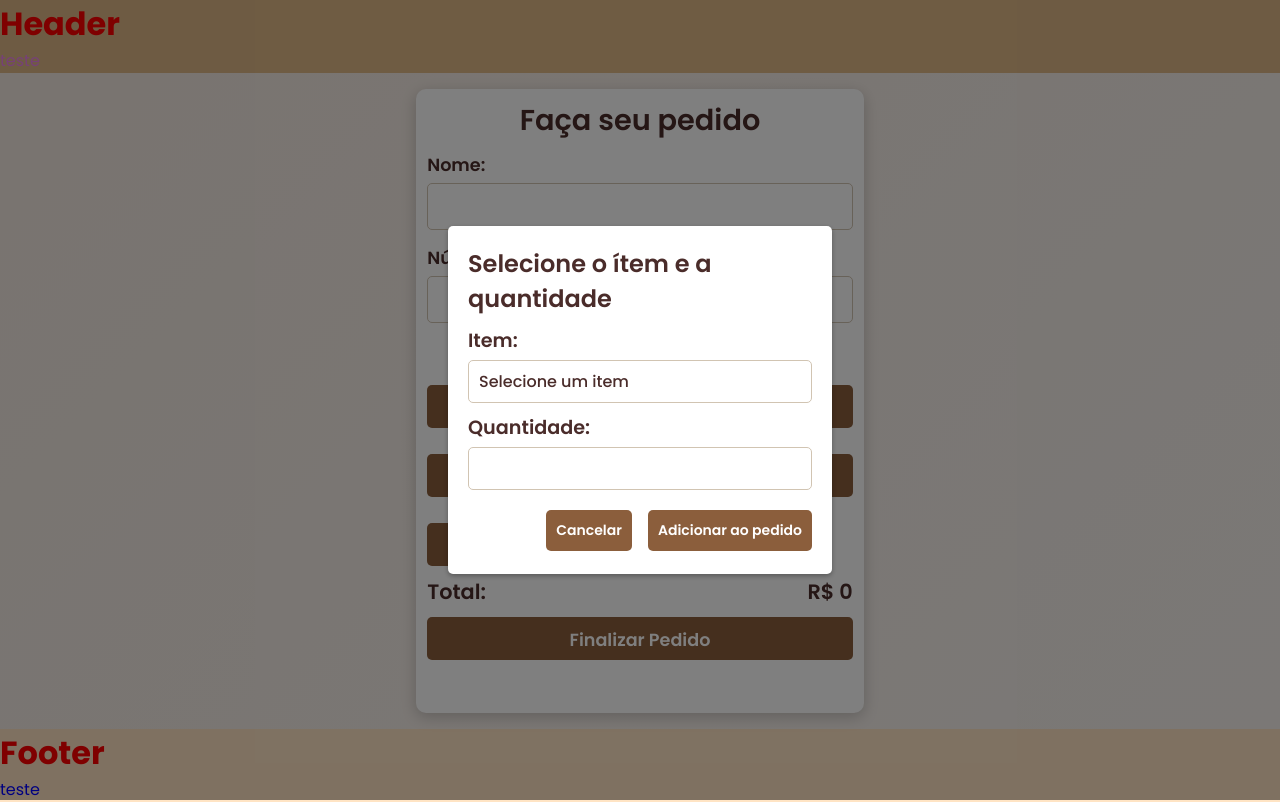
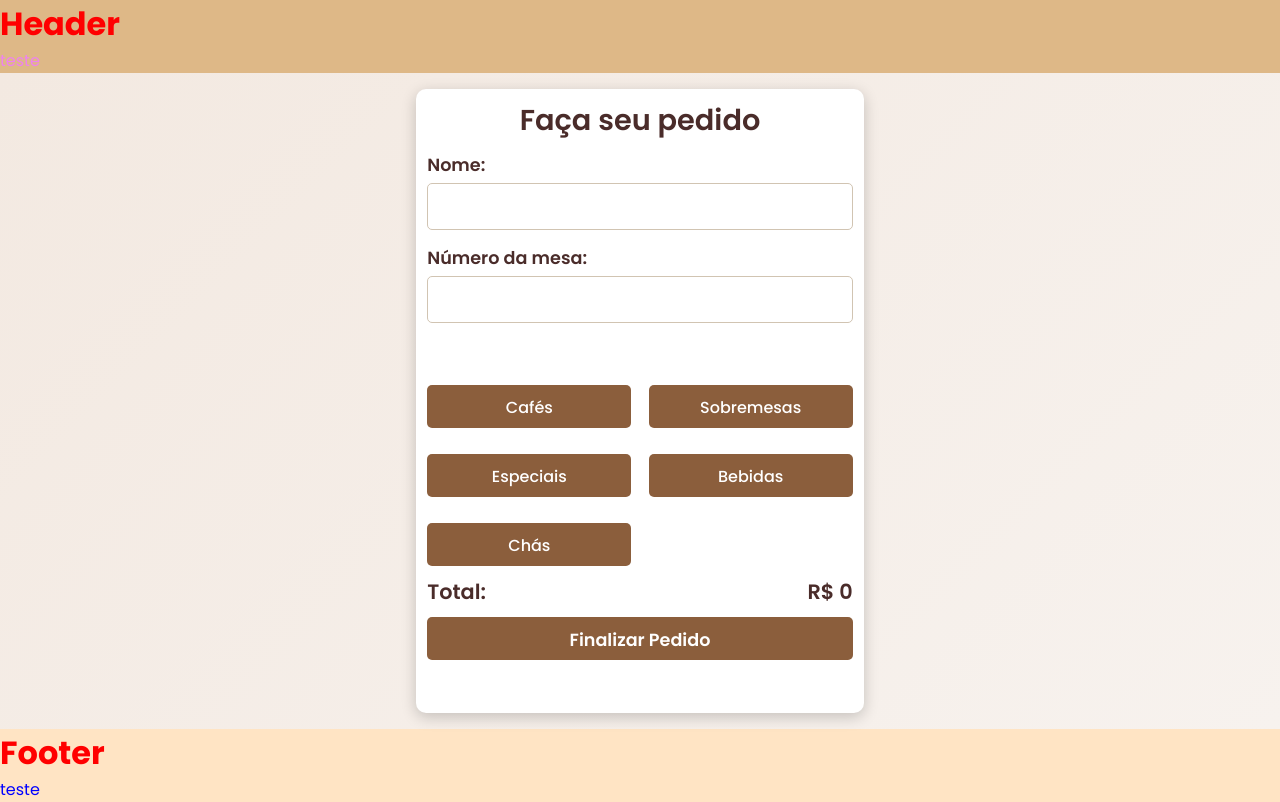
Before and after one commit to agleicesousa/cafe-do-amanha-react, a React (Vite) app: page /pedidos in a window 1280 px wide. Built offline with nearby package versions, Linux system fonts and the light colour scheme.

Commit message:
remove: estilização e estrutura do 'modal' da página 'pedidos'

```diff
--- a/src/Pages/pedidos/pedidos.jsx
+++ b/src/Pages/pedidos/pedidos.jsx
@@ -42,39 +42,6 @@ export default function Pedidos() {
           </section>
         </section>
       </main>
-
-      <section className={s.modal}>
-        <section className={s.container_modal} id="modal">
-          <section className={s.section_modal}>
-            <h2>Selecione o ítem e a quantidade</h2>
-            <div className={s.produtos_modal}>
-              <section className={s.section_produtos_modal}>
-                <div className={s.item_modal}>
-                  <h3>Item:</h3>
-                  <form action="itens">
-                    <select name="itens" id="itens">
-                      <option value="selecione">Selecione um item</option>
-                      <option value="cafe">Café</option>
-                      <option value="sobremesa">Sobremesa</option>
-                      <option value="especial">Especial</option>
-                      <option value="bebida">Bebida</option>
-                      <option value="chas">Chás</option>
-                    </select>
-                  </form>
-                </div>
-              </section>
-              <section className={s.section_quantidade_modal}>
-                <h3>Quantidade:</h3>
-                <input type="number" name="quantidade" id="quantidade" />
-              </section>
-              <section className={s.btn_modal}>
-                <button className={s.btn_cancelar}>Cancelar</button>
-                <button className={s.btn_adicionar}>Adicionar ao pedido</button>
-              </section>
-            </div>
-          </section>
-        </section>
-      </section>
     </>
   );
 }
--- a/src/Pages/pedidos/pedidos.module.css
+++ b/src/Pages/pedidos/pedidos.module.css
@@ -151,163 +151,3 @@
     }
   }
 }
-
-.modal {
-  position: fixed;
-  top: 0;
-  left: 0;
-  width: 100%;
-  height: 100%;
-  background-color: rgba(0, 0, 0, 0.5);
-  display: flex;
-  justify-content: center;
-  align-items: center;
-  z-index: 100;
-
-  .container_modal {
-    background-color: white;
-    padding: 20px;
-    border-radius: 5px;
-    box-shadow: 0 2px 5px rgba(0, 0, 0, 0.3);
-    width: 30%;
-
-    .section_modal {
-      display: flex;
-      flex-direction: column;
-      align-items: center;
-
-      h2 {
-        font-size: 1.5rem;
-        font-weight: 600;
-        color: var(--text-color);
-        margin-bottom: 10px;
-      }
-
-      .produtos_modal {
-        display: flex;
-        flex-direction: column;
-        justify-content: space-between;
-        height: 35%;
-        width: 100%;
-
-        .section_produtos_modal {
-          display: flex;
-          justify-content: space-between;
-          width: 100%;
-          margin-bottom: 10px;
-
-          .item_modal {
-            display: flex;
-            flex-direction: column;
-            align-items: flex-start;
-            justify-content: space-between;
-            width: 100%;
-
-            h3 {
-              font-size: 1.2rem;
-              font-weight: 600;
-              color: var(--text-color);
-              margin-bottom: 5px;
-            }
-
-            form {
-              display: flex;
-              flex-direction: column;
-              align-items: flex-start;
-              justify-content: space-between;
-              width: 100%;
-
-              select {
-                width: 100%;
-                height: 2.7rem;
-                border-radius: 5px;
-                border: solid 1px #d1c4b2;
-                background-color: white;
-                font-size: 1rem;
-                font-weight: 500;
-                color: var(--text-color);
-                padding: 10px;
-                outline: none;
-                cursor: pointer;
-                appearance: none;
-
-                &:hover,
-                &:focus {
-                  border: solid 1px #6e452d;
-                }
-
-                option {
-                  font-size: 1rem;
-                  font-weight: 500;
-                  color: var(--text-color);
-                }
-              }
-            }
-          }
-        }
-
-        .section_quantidade_modal {
-          display: flex;
-          flex-direction: column;
-          justify-content: space-between;
-          width: 100%;
-
-          h3 {
-            font-size: 1.2rem;
-            font-weight: 600;
-            color: var(--text-color);
-            margin-bottom: 5px;
-          }
-
-          input {
-            width: 100%;
-            height: 2.7rem;
-            border-radius: 5px;
-            border: solid 1px #d1c4b2;
-            background-color: white;
-            font-size: 1rem;
-            font-weight: 500;
-            color: var(--text-color);
-            padding: 10px 0 10px 10px;
-            outline: none;
-            cursor: pointer;
-            appearance: none;
-
-            &:hover,
-            &:focus {
-              border: solid 1px #6e452d;
-            }
-          }
-        }
-      }
-
-      .btn_modal {
-        width: 100%;
-        height: 3rem;
-        margin-top: 1rem;
-        display: flex;
-        justify-content: flex-end;
-        align-items: center;
-        gap: 1rem;
-
-        .btn_adicionar,
-        .btn_cancelar {
-          background: var(--bg-primary-color);
-          border-radius: 5px;
-          border: none;
-          padding: 10px;
-          font-size: 14px;
-          font-weight: 600;
-          color: white;
-          transition: background 0.3s ease, transform 0.2s ease;
-          cursor: pointer;
-
-          &:hover {
-            background: #6e452d;
-            transform: scale(1.05);
-          }
-        }
-      }
-    }
-  }
-}
```
